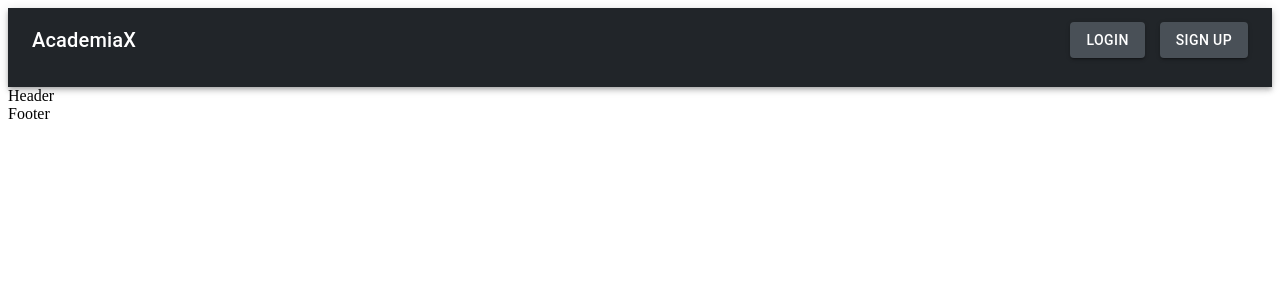
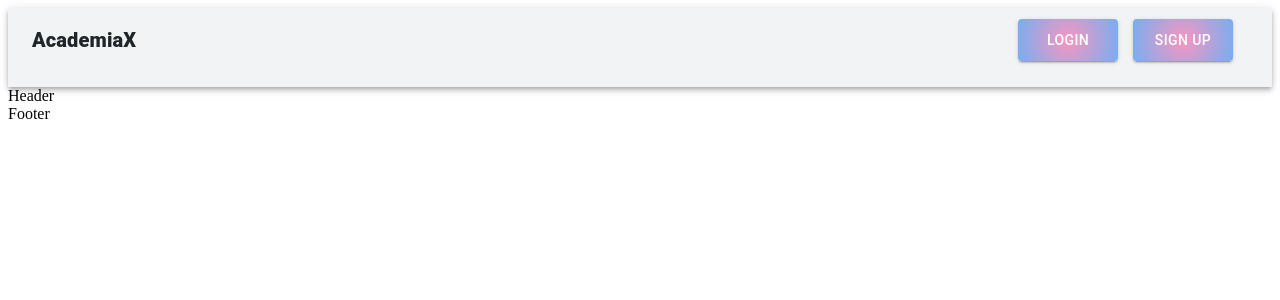
Before and after one commit to SoumyaSubhrajit/AcademiaX, a React (Create React App) app in the folder client/: page / in a window 1280 px wide. Shown: the top 300 px of the page. Built offline with nearby package versions, Linux system fonts and the light colour scheme.

Commit message:
Adding some more styles in the code

```diff
--- a/client/public/index.html
+++ b/client/public/index.html
@@ -1,14 +1,13 @@
 <!DOCTYPE html>
 <html lang="en">
+
   <head>
     <meta charset="utf-8" />
     <link rel="icon" href="%PUBLIC_URL%/favicon.ico" />
+    <link href="https://fonts.googleapis.com/css2?family=Lato&display=swap" rel="stylesheet">
     <meta name="viewport" content="width=device-width, initial-scale=1" />
     <meta name="theme-color" content="#000000" />
-    <meta
-      name="description"
-      content="Web site created using create-react-app"
-    />
+    <meta name="description" content="Web site created using create-react-app" />
     <link rel="apple-touch-icon" href="%PUBLIC_URL%/logo192.png" />
     <!--
       manifest.json provides metadata used when your web app is installed on a
@@ -26,6 +25,7 @@
     -->
     <title>React App</title>
   </head>
+
   <body>
     <noscript>You need to enable JavaScript to run this app.</noscript>
     <div id="root"></div>
@@ -40,4 +40,5 @@
       To create a production bundle, use `npm run build` or `yarn build`.
     -->
   </body>
+
 </html>
--- a/client/src/components/Navbar/Navbar.jsx
+++ b/client/src/components/Navbar/Navbar.jsx
@@ -1,6 +1,7 @@
 import React from 'react';
 import './Navbar.css';
 import { AppBar, Toolbar, Typography, Button } from '@mui/material';
+import styles from './Styles';
 
 ////////// Matrial UI ///////////
 
@@ -9,22 +10,19 @@ const Navbar = () => {
     <div>
       <AppBar
         position='static'
-        sx={{ background: '#212529', paddingBottom: '15px' }}
+        sx={{ background: '#f1f3f5', paddingBottom: '15px' }}
       >
         <Toolbar>
-          <Typography variant='h6' style={{ flexGrow: 1 }}>
+          <Typography
+            variant='h6'
+            style={{ flexGrow: 1, color: '#212529', fontWeight: 800 }}
+          >
             AcademiaX
           </Typography>
-          <Button variant='contained' sx={{ background: '#495057' }}>
+          <Button variant='contained' sx={styles.button}>
             Login
           </Button>
-          <Button
-            variant='contained'
-            sx={{
-              background: '#495057',
-              marginLeft: '15px', // use camelCase for CSS properties
-            }}
-          >
+          <Button variant='contained' sx={styles.button}>
             sign Up
           </Button>
         </Toolbar>
--- /dev/null
+++ b/client/src/components/Navbar/Styles.jsx
@@ -0,0 +1,78 @@
+import React from 'react';
+
+const Styles = {
+  button: {
+    background: 'rgb(247,150,192)',
+    background:
+      'radial-gradient(circle, rgba(247,150,192,1) 0%, rgba(118,174,241,1) 100%)',
+    lineHeight: '42px',
+    padding: '0px',
+    width: '100px',
+    marginRight: '15px',
+    border: 'none',
+    position: 'relative',
+    '& span': {
+      position: 'relative',
+      display: 'block',
+
+      height: '100%',
+      '&:before, &:after': {
+        position: 'absolute',
+        content: '""',
+        height: '0%',
+        width: '1px',
+        boxShadow:
+          '-1px -1px 20px 0px rgba(255,255,255,1), -4px -4px 5px 0px rgba(255,255,255,1), 7px 7px 20px 0px rgba(0,0,0,.4), 4px 4px 5px 0px rgba(0,0,0,.3)',
+      },
+      '&:before': {
+        left: 0,
+        top: 0,
+        transition: 'all 500ms ease',
+      },
+      '&:after': {
+        right: 0,
+        bottom: 0,
+        transition: 'all 500ms ease',
+      },
+    },
+    '&:before, &:after': {
+      position: 'absolute',
+      content: '""',
+      height: '0%',
+      width: '1px',
+      boxShadow:
+        '-1px -1px 20px 0px rgba(255,255,255,1), -4px -4px 5px 0px rgba(255,255,255,1), 7px 7px 20px 0px rgba(0,0,0,.4), 4px 4px 5px 0px rgba(0,0,0,.3)',
+    },
+    '&:before': {
+      right: 0,
+      top: 0,
+      transition: 'all 500ms ease',
+    },
+    '&:after': {
+      left: 0,
+      bottom: 0,
+      transition: 'all 500ms ease',
+    },
+    '&:hover': {
+      background: 'transparent',
+      color: '#76aef1',
+      boxShadow: 'none',
+      '&:before': {
+        height: '100%',
+        transition: 'all 500ms ease',
+      },
+      '&:after': {
+        height: '100%',
+        transition: 'all 500ms ease',
+      },
+      '& span:before': {
+        width: '100%',
+      },
+      '& span:after': {
+        width: '100%',
+      },
+    },
+  },
+};
+
+export default Styles;
```
